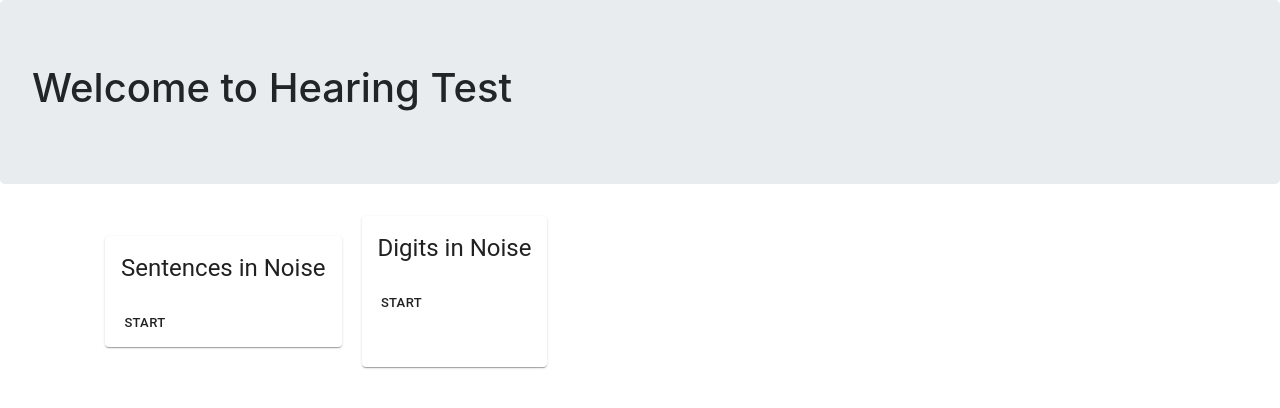
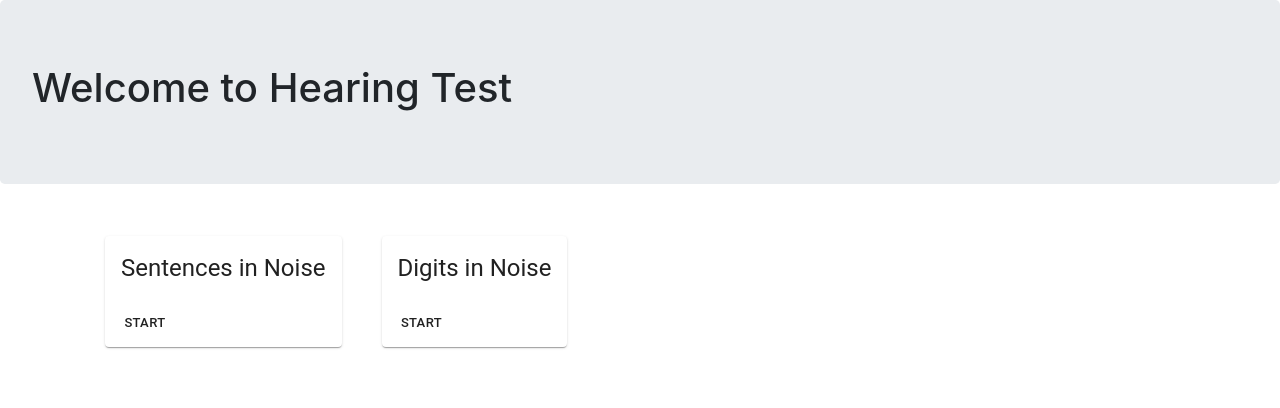
Before and after one commit to Kay7777/hearing_test_frontend, a React (Create React App) app: page / in a window 1280 px wide. Shown: the top 408 px of the page. Built offline with nearby package versions, Linux system fonts and the light colour scheme.

Commit message:
UI update

```diff
--- a/src/pages/main.jsx
+++ b/src/pages/main.jsx
@@ -17,7 +17,7 @@ const Main = (props) => {
             <Button size="small" onClick={() => props.history.push("/signalloss")}>Start</Button>
           </CardActions>
         </Card>
-        <Card >
+        <Card style={{ margin: 20 }}>
           <CardContent>
             <Typography variant="h5" component="h2">
               Digits in Noise
```
